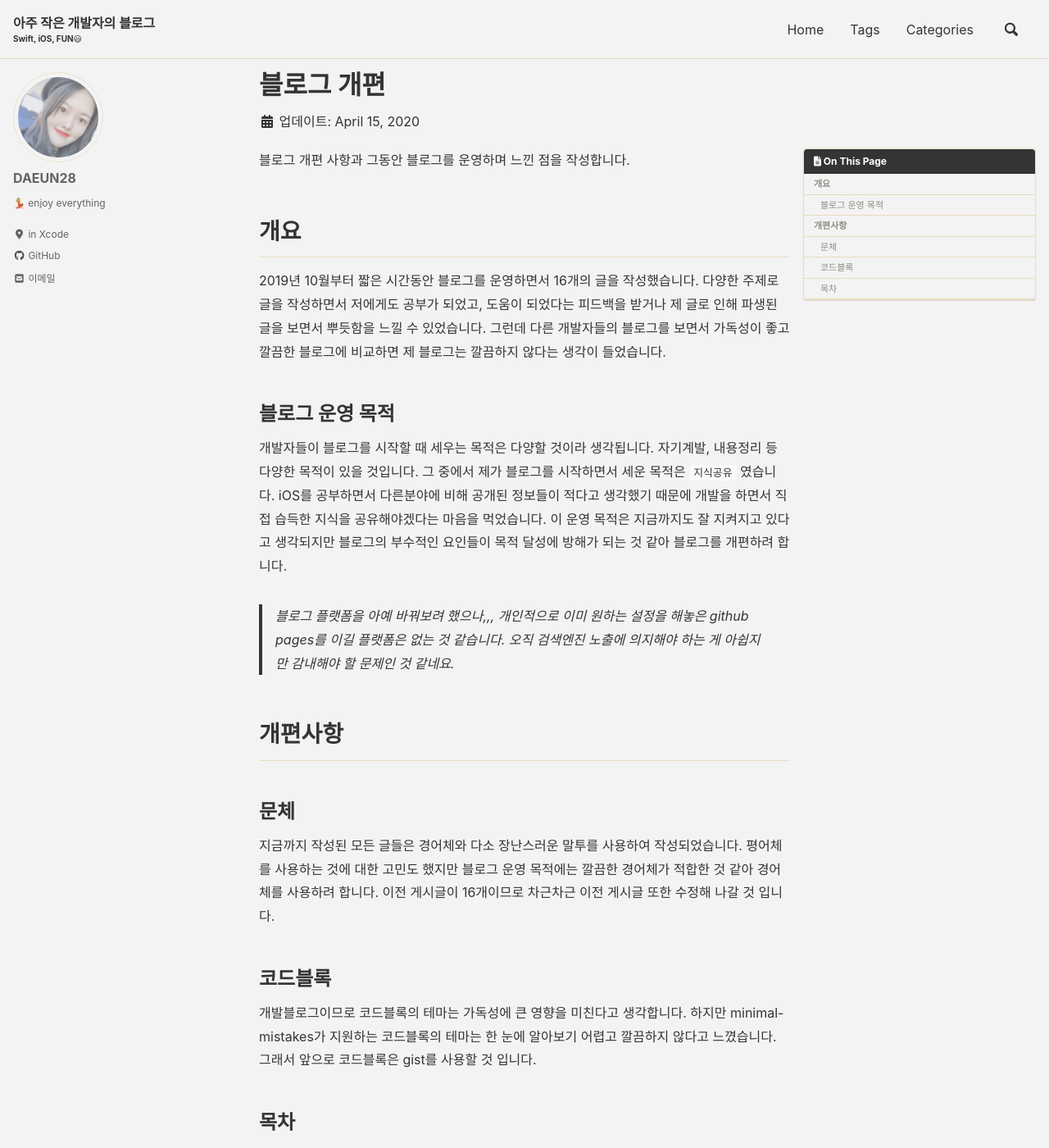
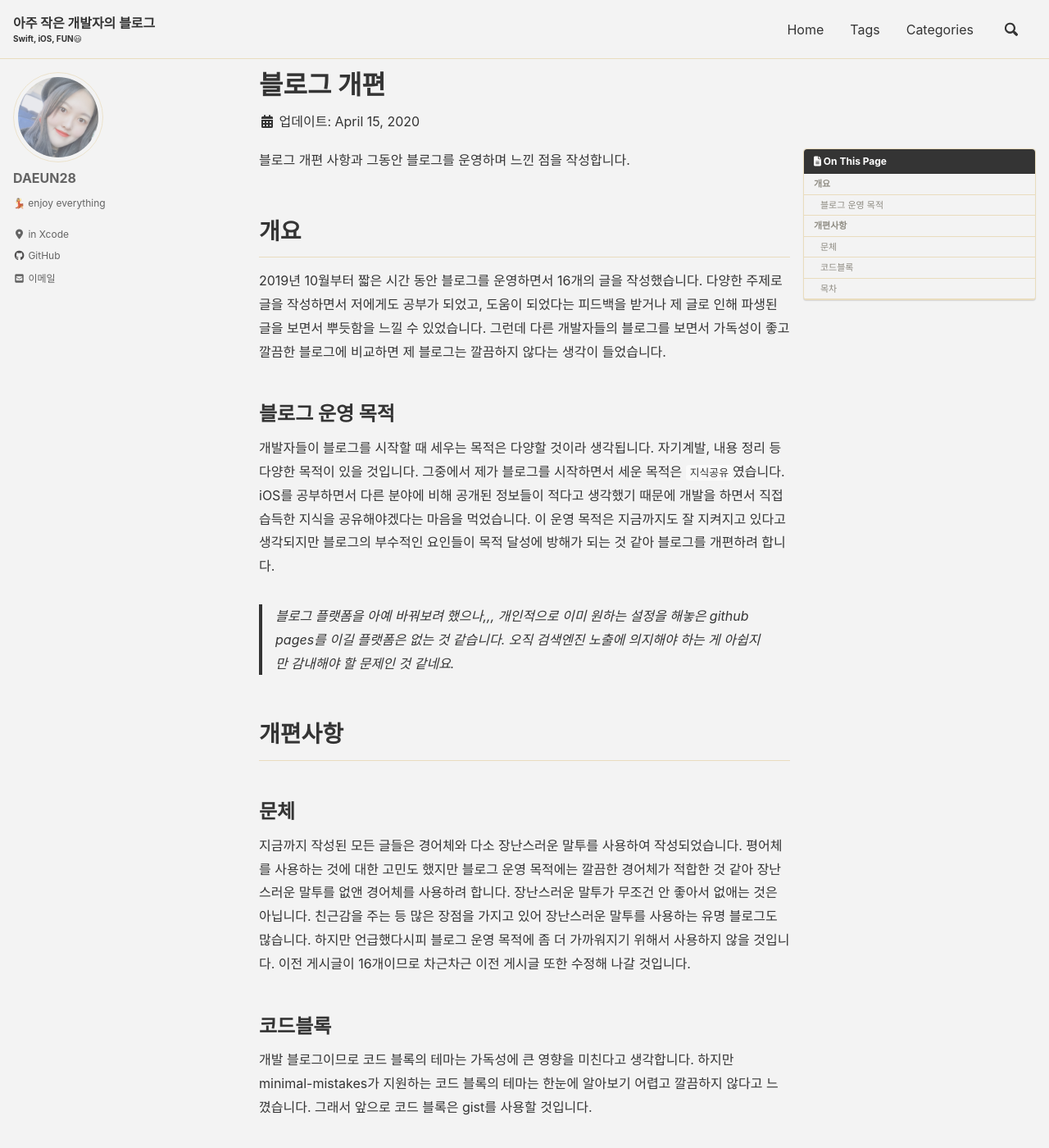
Before and after one commit to DAEUN28/DAEUN28.github.io, a Jekyll site: the page built from _posts/2020-04-15-post16.md, in a window 1280 px wide and 1400 px high. Shown: the whole window at 82% size. Built offline with Jekyll 4.4.1, drawn with Linux system fonts in a browser that asks for light colours; cached includes are drawn as plain includes; nearby versions of some CDN libraries; comment, search, counter and statistics services are not loaded; some of the changed text lies outside the part shown.

Commit message:
Update 2020-04-15-post16.md

```diff
--- a/_posts/2020-04-15-post16.md
+++ b/_posts/2020-04-15-post16.md
@@ -13,13 +13,13 @@ categories: "공지"
 
 ## 개요
 
-2019년 10월부터 짧은 시간동안 블로그를 운영하면서 16개의 글을 작성했습니다. 다양한 주제로 글을 작성하면서 저에게도 공부가 되었고, 도움이 되었다는 피드백을 받거나 제 글로 인해 파생된 글을 보면서 뿌듯함을 느낄 수 있었습니다. 그런데 다른 개발자들의 블로그를 보면서 가독성이 좋고 깔끔한 블로그에 비교하면 제 블로그는 깔끔하지 않다는 생각이 들었습니다.
+2019년 10월부터 짧은 시간 동안 블로그를 운영하면서 16개의 글을 작성했습니다. 다양한 주제로 글을 작성하면서 저에게도 공부가 되었고, 도움이 되었다는 피드백을 받거나 제 글로 인해 파생된 글을 보면서 뿌듯함을 느낄 수 있었습니다. 그런데 다른 개발자들의 블로그를 보면서 가독성이 좋고 깔끔한 블로그에 비교하면 제 블로그는 깔끔하지 않다는 생각이 들었습니다.
 
 
 
 ### 블로그 운영 목적
 
-개발자들이 블로그를 시작할 때 세우는 목적은 다양할 것이라 생각됩니다. 자기계발, 내용정리 등 다양한 목적이 있을 것입니다. 그 중에서 제가 블로그를 시작하면서 세운 목적은 `지식공유` 였습니다. iOS를 공부하면서 다른분야에 비해 공개된 정보들이 적다고 생각했기 때문에 개발을 하면서 직접 습득한 지식을 공유해야겠다는 마음을 먹었습니다. 이 운영 목적은 지금까지도 잘 지켜지고 있다고 생각되지만 블로그의 부수적인 요인들이 목적 달성에 방해가 되는 것 같아 블로그를 개편하려 합니다.
+개발자들이 블로그를 시작할 때 세우는 목적은 다양할 것이라 생각됩니다. 자기계발, 내용 정리 등 다양한 목적이 있을 것입니다. 그중에서 제가 블로그를 시작하면서 세운 목적은 `지식공유`였습니다. iOS를 공부하면서 다른 분야에 비해 공개된 정보들이 적다고 생각했기 때문에 개발을 하면서 직접 습득한 지식을 공유해야겠다는 마음을 먹었습니다. 이 운영 목적은 지금까지도 잘 지켜지고 있다고 생각되지만 블로그의 부수적인 요인들이 목적 달성에 방해가 되는 것 같아 블로그를 개편하려 합니다.
 
 > 블로그 플랫폼을 아예 바꿔보려 했으나,,, 개인적으로 이미 원하는 설정을 해놓은 github pages를 이길 플랫폼은 없는 것 같습니다. 오직 검색엔진 노출에 의지해야 하는 게 아쉽지만 감내해야 할 문제인 것 같네요.
 
@@ -29,16 +29,16 @@ categories: "공지"
 
 ### 문체
 
-지금까지 작성된 모든 글들은 경어체와 다소 장난스러운 말투를 사용하여 작성되었습니다. 평어체를 사용하는 것에 대한 고민도 했지만 블로그 운영 목적에는 깔끔한 경어체가 적합한 것 같아 경어체를 사용하려 합니다. 이전 게시글이 16개이므로 차근차근 이전 게시글 또한 수정해 나갈 것 입니다.
+지금까지 작성된 모든 글들은 경어체와 다소 장난스러운 말투를 사용하여 작성되었습니다. 평어체를 사용하는 것에 대한 고민도 했지만 블로그 운영 목적에는 깔끔한 경어체가 적합한 것 같아 장난스러운 말투를 없앤 경어체를 사용하려 합니다. 장난스러운 말투가 무조건 안 좋아서 없애는 것은 아닙니다. 친근감을 주는 등 많은 장점을 가지고 있어 장난스러운 말투를 사용하는 유명 블로그도 많습니다. 하지만 언급했다시피 블로그 운영 목적에 좀 더 가까워지기 위해서 사용하지 않을 것입니다. 이전 게시글이 16개이므로 차근차근 이전 게시글 또한 수정해 나갈 것입니다.
 
 
 
 ### 코드블록
 
-개발블로그이므로 코드블록의 테마는 가독성에 큰 영향을 미친다고 생각합니다. 하지만 minimal-mistakes가 지원하는 코드블록의 테마는 한 눈에 알아보기 어렵고 깔끔하지 않다고 느꼈습니다. 그래서 앞으로 코드블록은 gist를 사용할 것 입니다.
+개발 블로그이므로 코드 블록의 테마는 가독성에 큰 영향을 미친다고 생각합니다. 하지만 minimal-mistakes가 지원하는 코드 블록의 테마는 한눈에 알아보기 어렵고 깔끔하지 않다고 느꼈습니다. 그래서 앞으로 코드 블록은 gist를 사용할 것입니다.
 
 
 
 ### 목차
 
-글을 읽을 때 목차는 매우 중요합니다. 목차는 글의 설계도입니다. 좋은 목차를 구성하면 좋은 글을 작성할 수 있게됩니다. 지금까지 minimal-mistakes가 TOC를 지원함에도 불구하고 저는 글의 제대로된 목차를 구성하지 않았습니다. 앞으로는 좋은 목차를 구성하고, TOC를 사용하여 글의 가독성과 품질을 향상시킬 것 입니다.
+글을 읽을 때 목차는 매우 중요합니다. 목차는 글의 설계도입니다. 좋은 목차를 구성하면 좋은 글을 작성할 수 있게 됩니다. 지금까지 minimal-mistakes가 TOC를 지원함에도 불구하고 저는 글의 제대로 된 목차를 구성하지 않았습니다. 앞으로는 좋은 목차를 구성하고, TOC를 사용하여 글의 가독성과 품질을 향상시킬 것입니다.
```
